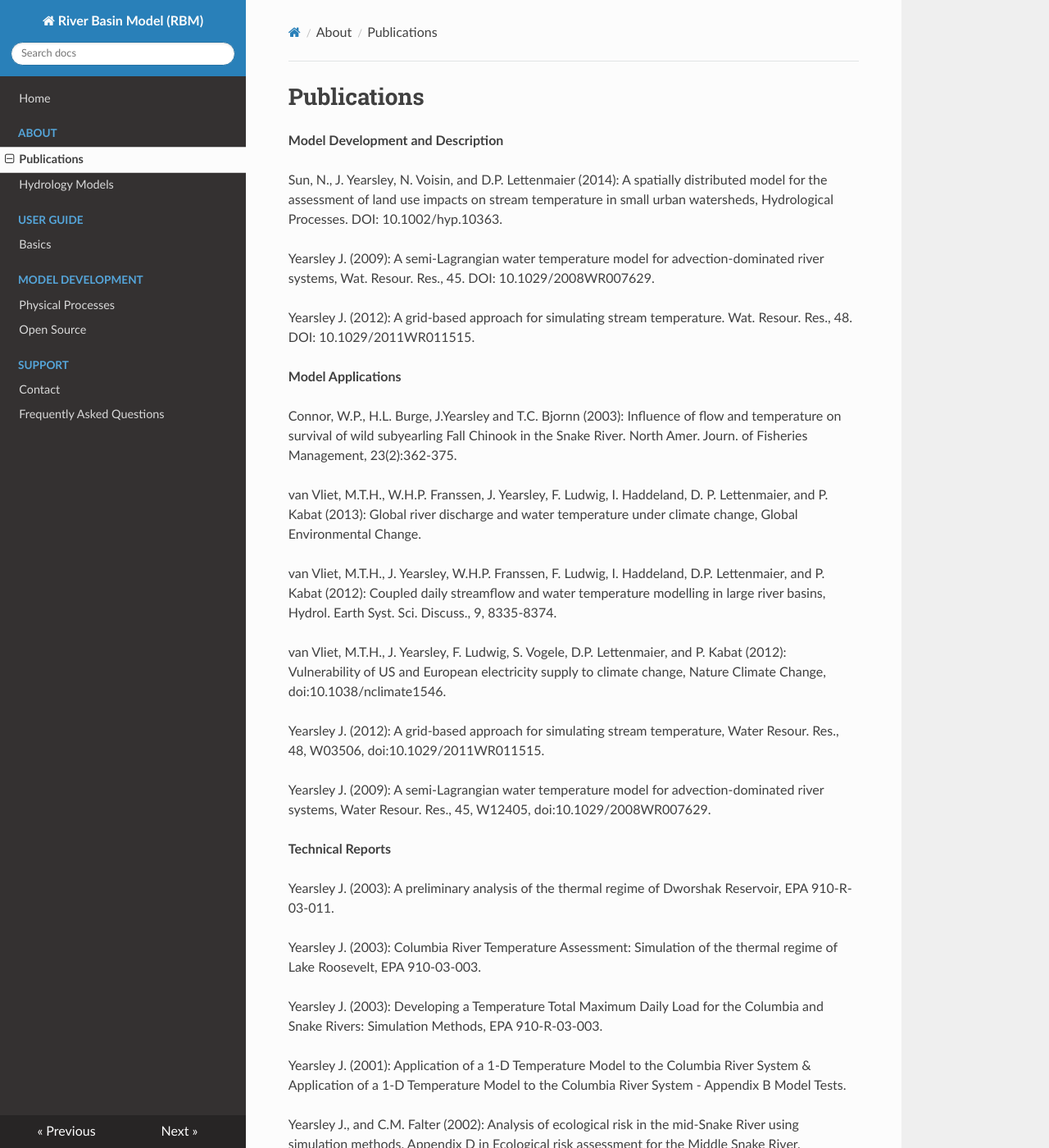
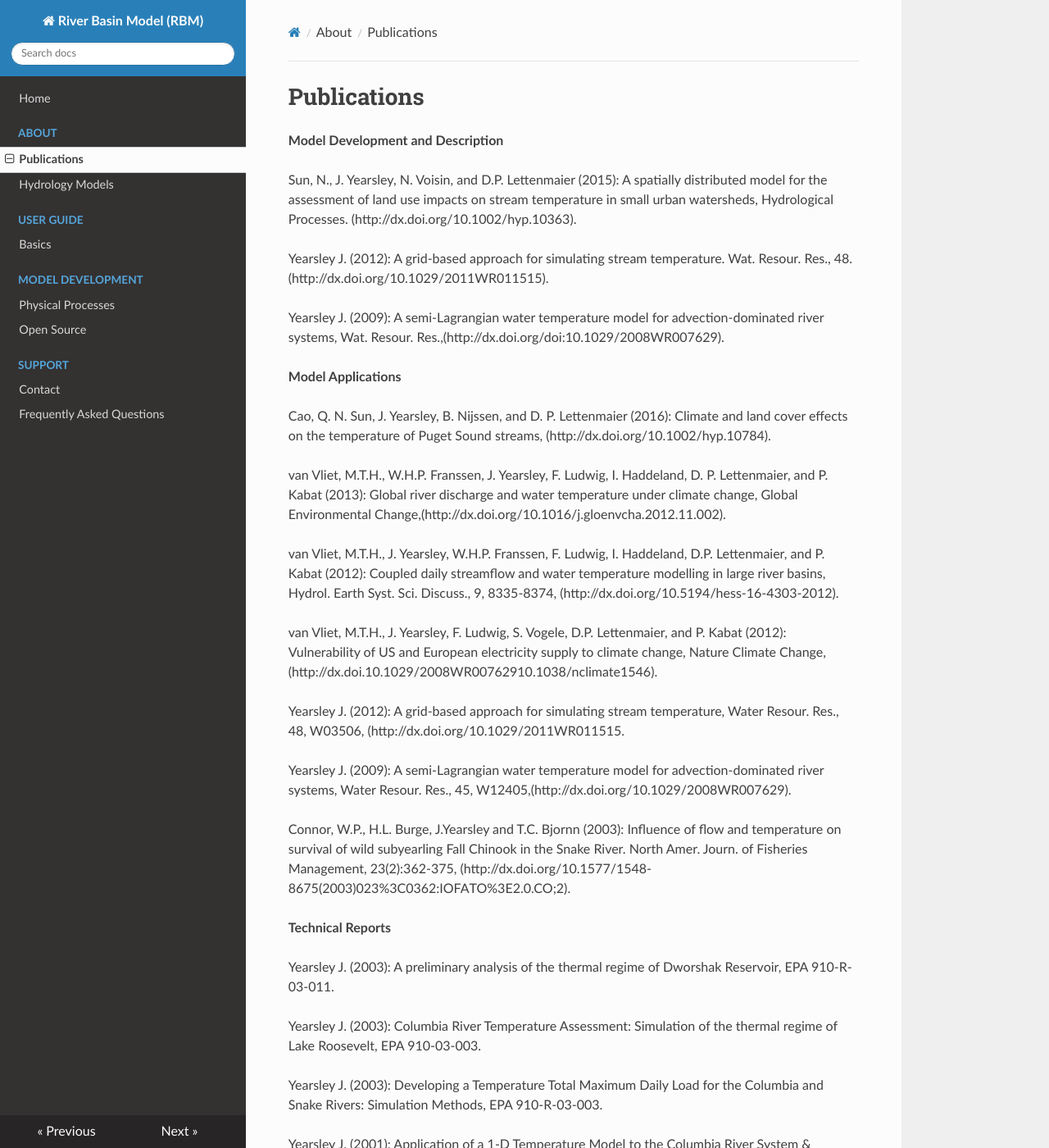
Before and after one commit to UW-Hydro/RBM, an MkDocs documentation site: the page built from docs/about/publications.md, in a window 1280 px wide and 1400 px high. Shown: the whole window at 82% size. Built offline with MkDocs 1.6.1, drawn with Linux system fonts in a browser that asks for light colours; nearby versions of some CDN libraries; old or Windows-style settings are respelled for this version of MkDocs.

Commit message:
Edited readme, publications and physics markdown documentation

```diff
--- a/docs/about/publications.md
+++ b/docs/about/publications.md
@@ -1,25 +1,36 @@
 # Publications
 **Model Development and Description**
 
-Sun, N., J. Yearsley, N. Voisin, and D.P. Lettenmaier (2014): A spatially distributed model for the assessment of land use impacts on stream temperature in small urban watersheds, Hydrological Processes. DOI: 10.1002/hyp.10363.
+Sun, N., J. Yearsley, N. Voisin, and D.P. Lettenmaier (2015): A spatially distributed model for the assessment
+of land use impacts on stream temperature in small urban watersheds, Hydrological Processes. (http://dx.doi.org/10.1002/hyp.10363).
 
-Yearsley J. (2009): A semi-Lagrangian water temperature model for advection-dominated river systems, Wat. Resour. Res., 45. DOI: 10.1029/2008WR007629.
+Yearsley J. (2012): A grid-based approach for simulating stream temperature. Wat. Resour. Res., 48. (http://dx.doi.org/10.1029/2011WR011515).
 
-Yearsley J. (2012): A grid-based approach for simulating stream temperature. Wat. Resour. Res., 48. DOI: 10.1029/2011WR011515.
+
+Yearsley J. (2009): A semi-Lagrangian water temperature model for advection-dominated river systems,
+Wat. Resour. Res.,(http://dx.doi.org/doi:10.1029/2008WR007629).
+
 
 **Model Applications**
 
-Connor, W.P., H.L. Burge, J.Yearsley and T.C. Bjornn (2003): Influence of flow and temperature on survival of wild subyearling Fall Chinook in the Snake River. North Amer. Journ. of Fisheries Management, 23(2):362-375.
+Cao, Q. N. Sun, J. Yearsley, B. Nijssen, and D. P. Lettenmaier (2016): Climate and land cover effects on the temperature of Puget Sound streams, (http://dx.doi.org/10.1002/hyp.10784).
 
-van Vliet, M.T.H., W.H.P. Franssen, J. Yearsley, F. Ludwig, I. Haddeland, D. P. Lettenmaier, and P. Kabat (2013): Global river discharge and water temperature under climate change, Global Environmental Change.
+van Vliet, M.T.H., W.H.P. Franssen, J. Yearsley, F. Ludwig, I. Haddeland, D. P. Lettenmaier, and P. Kabat (2013): Global
+river discharge and water temperature under climate change, Global Environmental Change,(http://dx.doi.org/10.1016/j.gloenvcha.2012.11.002).
 
-van Vliet, M.T.H., J. Yearsley, W.H.P. Franssen, F. Ludwig, I. Haddeland, D.P. Lettenmaier, and P. Kabat (2012): Coupled daily streamflow and water temperature modelling in large river basins, Hydrol. Earth Syst. Sci. Discuss., 9, 8335-8374.
+van Vliet, M.T.H., J. Yearsley, W.H.P. Franssen, F. Ludwig, I. Haddeland, D.P. Lettenmaier, and P. Kabat (2012):
+Coupled daily streamflow and water temperature modelling in large river basins,
+Hydrol. Earth Syst. Sci. Discuss., 9, 8335-8374, (http://dx.doi.org/10.5194/hess-16-4303-2012).
 
-van Vliet, M.T.H., J. Yearsley, F. Ludwig, S. Vogele, D.P. Lettenmaier, and P. Kabat (2012): Vulnerability of US and European electricity supply to climate change, Nature Climate Change, doi:10.1038/nclimate1546.
+van Vliet, M.T.H., J. Yearsley, F. Ludwig, S. Vogele, D.P. Lettenmaier, and P. Kabat (2012):
+Vulnerability of US and European electricity supply to climate change, Nature Climate Change, (http://dx.doi.10.1029/2008WR00762910.1038/nclimate1546).
 
-Yearsley J. (2012): A grid-based approach for simulating stream temperature, Water Resour. Res., 48, W03506, doi:10.1029/2011WR011515.
+Yearsley J. (2012): A grid-based approach for simulating stream temperature, Water Resour. Res., 48, W03506, (http://dx.doi.org/10.1029/2011WR011515.
 
-Yearsley J. (2009): A semi-Lagrangian water temperature model for advection-dominated river systems, Water Resour. Res., 45, W12405, doi:10.1029/2008WR007629.
+Yearsley J. (2009): A semi-Lagrangian water temperature model for advection-dominated river systems, Water Resour. Res., 45, W12405,(http://dx.doi.org/10.1029/2008WR007629).
+
+Connor, W.P., H.L. Burge, J.Yearsley and T.C. Bjornn (2003): Influence of flow and temperature on survival of
+wild subyearling Fall Chinook in the Snake River. North Amer. Journ. of Fisheries Management, 23(2):362-375, (http://dx.doi.org/10.1577/1548-8675(2003)023%3C0362:IOFATO%3E2.0.CO;2).
 
 **Technical Reports**
 
```
Also changed, not shown: docs/model_development/physics.md (+4 -4 lines), docs/readme.md (+1 -1 lines).
